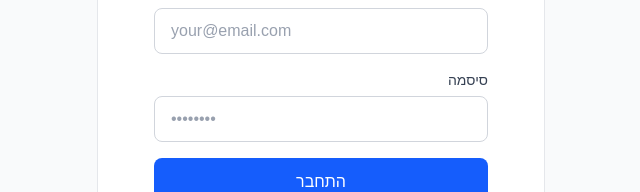
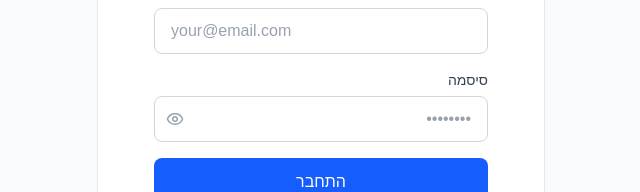
Before and after one commit to RonyBubnovsky/LeadersappHoursReport, a Next.js app: page /login in a window 1280 px wide. Shown: the part 443-635 px from the top of the page, without its empty margins (319-959 px from the left). Built offline with nearby package versions, Linux system fonts and the light colour scheme; no server answers.

Commit message:
Add visibility icon to all password input fields

```diff
--- a/src/app/reset-password/page.tsx
+++ b/src/app/reset-password/page.tsx
@@ -2,7 +2,7 @@
 
 import { useState, useEffect, FormEvent, useCallback } from 'react'
 import { useRouter } from 'next/navigation'
-import { Card, CardContent, Button, Input, LoadingScreen } from '@/components/ui'
+import { Card, CardContent, Button, PasswordInput, LoadingScreen } from '@/components/ui'
 import { createClient } from '@/lib/supabase/client'
 import { validatePassword, getPasswordRules, mapPasswordUpdateError } from '@/lib/validation'
 import { Clock, CheckCircle, Circle } from 'lucide-react'
@@ -134,9 +134,8 @@ export default function ResetPasswordPage() {
 
           <form onSubmit={handleSubmit} className="space-y-4" noValidate>
             <div>
-              <Input
+              <PasswordInput
                 id="reset-new-password"
-                type="password"
                 label="סיסמה חדשה"
                 placeholder="••••••••"
                 value={newPassword}
@@ -146,9 +145,8 @@ export default function ResetPasswordPage() {
               {newPassword.length > 0 && <PasswordChecklist password={newPassword} />}
             </div>
 
-            <Input
+            <PasswordInput
               id="reset-confirm-password"
-              type="password"
               label="אימות סיסמה חדשה"
               placeholder="••••••••"
               value={confirmPassword}
--- a/src/components/auth/EmailSignInForm.tsx
+++ b/src/components/auth/EmailSignInForm.tsx
@@ -1,7 +1,7 @@
 'use client'
 
 import { useState, FormEvent, useCallback } from 'react'
-import { Button, Input } from '@/components/ui'
+import { Button, Input, PasswordInput } from '@/components/ui'
 import { validateEmail } from '@/lib/validation'
 import { useAuth } from '@/hooks'
 
@@ -82,16 +82,14 @@ export function EmailSignInForm({ onForgotPassword }: EmailSignInFormProps) {
         dir="ltr"
       />
 
-      <Input
+      <PasswordInput
         id="signin-password"
-        type="password"
         label="סיסמה"
         placeholder="••••••••"
         value={password}
         onChange={e => { setPassword(e.target.value); setFieldErrors(prev => ({ ...prev, password: undefined })) }}
         error={fieldErrors.password}
         autoComplete="current-password"
-        dir="ltr"
       />
 
       {error && (
--- a/src/components/auth/EmailSignUpForm.tsx
+++ b/src/components/auth/EmailSignUpForm.tsx
@@ -1,7 +1,7 @@
 'use client'
 
 import { useState, FormEvent, useCallback } from 'react'
-import { Button, Input } from '@/components/ui'
+import { Button, Input, PasswordInput } from '@/components/ui'
 import { validateEmail, validatePassword, getPasswordRules } from '@/lib/validation'
 import { useAuth } from '@/hooks'
 import { CheckCircle, Circle, Mail } from 'lucide-react'
@@ -141,30 +141,26 @@ export function EmailSignUpForm() {
       />
 
       <div>
-        <Input
+        <PasswordInput
           id="signup-password"
-          type="password"
           label="סיסמה"
           placeholder="••••••••"
           value={password}
           onChange={e => { setPassword(e.target.value); setFieldErrors(prev => ({ ...prev, password: undefined })) }}
           error={fieldErrors.password}
           autoComplete="new-password"
-          dir="ltr"
         />
         {password.length > 0 && <PasswordChecklist password={password} />}
       </div>
 
-      <Input
+      <PasswordInput
         id="signup-confirm-password"
-        type="password"
         label="אימות סיסמה"
         placeholder="••••••••"
         value={confirmPassword}
         onChange={e => { setConfirmPassword(e.target.value); setFieldErrors(prev => ({ ...prev, confirmPassword: undefined })) }}
         error={fieldErrors.confirmPassword}
         autoComplete="new-password"
-        dir="ltr"
       />
 
       {error && (
--- a/src/components/auth/UserSettings.tsx
+++ b/src/components/auth/UserSettings.tsx
@@ -2,7 +2,7 @@
 
 import { useState, FormEvent, useCallback } from 'react'
 import { ChevronDown, Settings, CheckCircle, Circle } from 'lucide-react'
-import { Button, Input } from '@/components/ui'
+import { Button, PasswordInput } from '@/components/ui'
 import { createClient } from '@/lib/supabase/client'
 import { validatePassword, getPasswordRules, mapPasswordUpdateError } from '@/lib/validation'
 import type { User } from '@supabase/supabase-js'
@@ -80,9 +80,8 @@ function ChangePasswordForm() {
   return (
     <form onSubmit={handleSubmit} className="space-y-2">
       <div>
-        <Input
+        <PasswordInput
           id="new-password"
-          type="password"
           placeholder="סיסמה חדשה"
           value={newPassword}
           onChange={e => { setNewPassword(e.target.value); setError(null) }}
@@ -90,9 +89,8 @@ function ChangePasswordForm() {
         />
         {newPassword.length > 0 && <PasswordChecklist password={newPassword} />}
       </div>
-      <Input
+      <PasswordInput
         id="confirm-new-password"
-        type="password"
         placeholder="אימות סיסמה חדשה"
         value={confirmPassword}
         onChange={e => { setConfirmPassword(e.target.value); setError(null) }}
--- /dev/null
+++ b/src/components/ui/PasswordInput.tsx
@@ -0,0 +1,61 @@
+'use client'
+import { useState, InputHTMLAttributes, forwardRef } from 'react'
+import { Eye, EyeOff } from 'lucide-react'
+import { cn } from '@/lib/utils'
+
+export interface PasswordInputProps extends Omit<InputHTMLAttributes<HTMLInputElement>, 'type'> {
+  label?: string
+  error?: string
+}
+
+const PasswordInput = forwardRef<HTMLInputElement, PasswordInputProps>(
+  ({ className, label, error, id, ...props }, ref) => {
+    const [visible, setVisible] = useState(false)
+
+    return (
+      <div className="space-y-1.5">
+        {label && (
+          <label
+            htmlFor={id}
+            className="block text-sm font-medium text-gray-700"
+          >
+            {label}
+          </label>
+        )}
+        <div className="relative">
+          <input
+            ref={ref}
+            id={id}
+            type={visible ? 'text' : 'password'}
+            className={cn(
+              'w-full px-4 py-2.5 pe-10 bg-white border border-gray-300 rounded-lg',
+              'text-gray-900 placeholder:text-gray-400',
+              'focus:outline-none focus:ring-2 focus:ring-blue-500 focus:border-transparent',
+              'transition-colors duration-200',
+              'disabled:opacity-50 disabled:cursor-not-allowed disabled:bg-gray-50',
+              error && 'border-red-500 focus:ring-red-500',
+              className
+            )}
+            {...props}
+          />
+          <button
+            type="button"
+            onClick={() => setVisible(prev => !prev)}
+            tabIndex={-1}
+            className="absolute inset-y-0 end-0 flex items-center pe-3 text-gray-400 hover:text-gray-600 transition-colors"
+            aria-label={visible ? 'הסתר סיסמה' : 'הצג סיסמה'}
+          >
+            {visible ? <EyeOff className="w-4.5 h-4.5" /> : <Eye className="w-4.5 h-4.5" />}
+          </button>
+        </div>
+        {error && (
+          <p className="text-sm text-red-600">{error}</p>
+        )}
+      </div>
+    )
+  }
+)
+
+PasswordInput.displayName = 'PasswordInput'
+
+export { PasswordInput }
--- a/src/components/ui/index.ts
+++ b/src/components/ui/index.ts
@@ -1,5 +1,6 @@
 export { Button } from './Button'
 export { Input } from './Input'
+export { PasswordInput } from './PasswordInput'
 export { Card, CardHeader, CardTitle, CardContent } from './Card'
 export { ConfirmProvider, useConfirm } from './ConfirmDialog'
 export { InputDialogProvider, useInputDialog } from './InputDialog'
```
